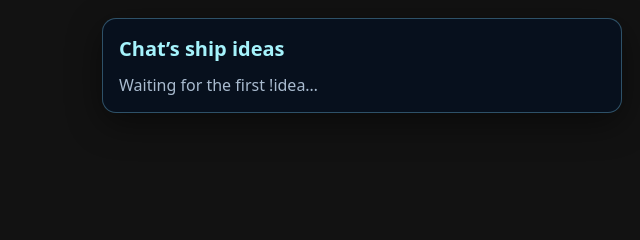
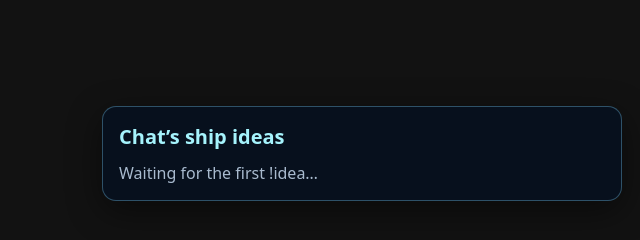
Before and after one commit to JeffersonAreque/chat-ships-it, a website: page overlay/index.html in a window 1280 px wide. Shown: the whole page, without its empty margins (640-1280 px from the left). Drawn offline with Linux system fonts and the light colour scheme.

Commit message:
Move OBS ideas panel below score

```diff
--- a/overlay/index.html
+++ b/overlay/index.html
@@ -9,7 +9,7 @@
       * { box-sizing: border-box; }
       html, body { min-height: 100%; margin: 0; background: transparent; }
       body { display: flex; justify-content: flex-end; align-items: flex-start; padding: 18px; }
-      main { width: min(100%, 520px); margin-left: auto; padding: 16px; border: 1px solid #7dd3fc55; border-radius: 14px; background: #07111fe8; box-shadow: 0 10px 35px #0007; }
+      main { width: min(100%, 520px); margin-top: 88px; margin-left: auto; padding: 16px; border: 1px solid #7dd3fc55; border-radius: 14px; background: #07111fe8; box-shadow: 0 10px 35px #0007; }
       h1 { margin: 0 0 12px; color: #a5f3fc; font-size: 1.25rem; }
       #approved { margin: 0 0 12px; padding: 9px 10px; border-left: 3px solid #4ade80; border-radius: 5px; color: #dcfce7; background: #14532d99; }
       #build-banner { margin: 0 0 12px; padding: 9px 10px; border: 1px solid #38bdf8aa; border-radius: 8px; color: #e0f2fe; background: #082f49ee; font-size: .9rem; font-weight: 650; }
```
Also changed, not shown: tests/gameAutopilot.test.js (+1 -0 lines).
